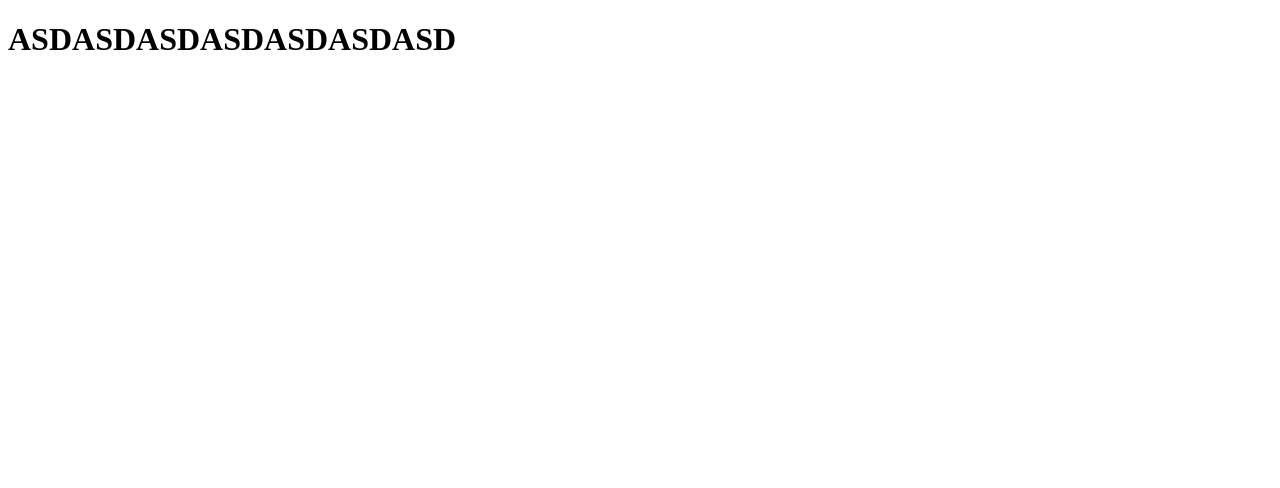
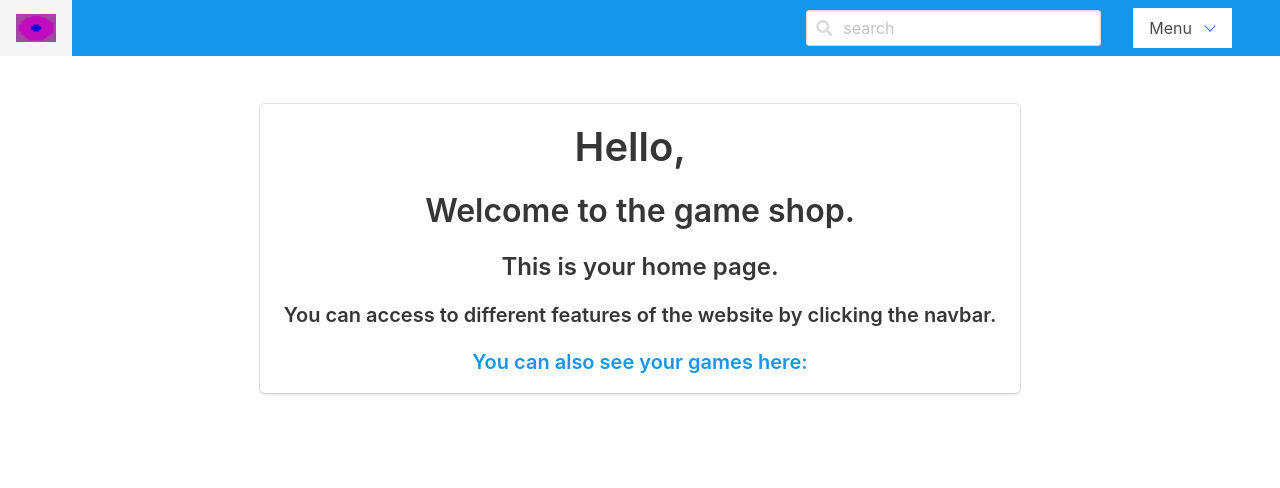
Before and after one commit to cho0op/gamesshop, a Django app: page / in a window 1280 px wide. Shown: the top 488 px of the page. Run offline with Django 3.2, Linux system fonts and the light colour scheme; some libraries are stand-ins or nearby versions.

Commit message:
changed in templates

```diff
--- a/shop/templates/shop/index.html
+++ b/shop/templates/shop/index.html
@@ -1,10 +1,36 @@
-<!DOCTYPE html>
-<html lang="en">
-<head>
-    <meta charset="UTF-8">
-    <title>Title</title>
-</head>
-<body>
-<h1>ASDASDASDASDASDASDASD</h1>
-</body>
-</html>
+{% extends "shop/player_base.html" %}
+{% block content %}
+    {% if error %}
+        <h3 style="color: red">{{ error }}</h3>
+    {% endif %}
+
+
+         <div class="has-text-centered tile is-ancestor">
+           <div style="margin: auto" class="tile is-8 is-parent">
+               <div class="tile is-child box">
+                   <h1 class="title is-2"> Hello, &nbsp;<span style="color:
+                                   #1496ed">{{ user.username }}</span> </h1>
+
+
+
+
+            <h2 class="title is-3">Welcome to the game shop.</h2>
+            <h4 class="title is-4">This is your home page.</h4>
+            <h4 class="title is-5">You can access to different features of the website by clicking the navbar.</h4>
+            <h4 class="title is-5" style="color:#1496ed">You can also see your games here:</h4>
+    </div>
+  </div>
+    </div>
+
+<div style="margin: auto" class="has-text-centered column is-half-desktop">
+         {% for game in purchased_games %}
+                <div class="box">
+                    <div class="content">
+                        <p class="title is-medium">{{ game.title }}</p>
+                        <a class="button is-success is-medium" href="{% url 'shop:play_game' game.id %}">Play</a>
+                    </div>
+                </div>
+            {% endfor %}
+</div>
+
+{% endblock content %}
--- /dev/null
+++ b/shop/templates/shop/player_base.html
@@ -0,0 +1,75 @@
+<!DOCTYPE html>
+<html lang="en">
+<head>
+    <meta charset="UTF-8">
+    <meta name="viewport" content="width=device-width, initial-scale=1">
+    <title>Gameshop</title>
+    {% load static %}
+    <link rel="stylesheet" type="text/css" href="{% static 'shop/bulma-0.6.2/css/bulma.css' %}"/>
+    <link href="https://use.fontawesome.com/releases/v5.0.6/css/all.css" rel="stylesheet">
+    {#    <link rel="stylesheet" type="text/css" href="{% static 'shop/main.css' %}"/>#}
+    <link rel="stylesheet" type="text/css" href="{% static 'shop/catalog.css' %}"/>
+</head>
+<body>
+<nav class="navbar" role="navigation" aria-label="main navigation">
+    <div class="navbar-brand">
+        <a class="navbar-item" href="{% url 'shop:index' %}">
+            <img src="{% static 'shop/images/my logo.png' %}"
+                 alt="Bulma: a modern CSS framework based on Flexbox"
+                 width="40" height="40">
+        </a>
+        <div class="navbar-burger burger" data-target="navMenu">
+            <span></span>
+            <span></span>
+            <span></span>
+        </div>
+    </div>
+    <div class="navbar-end">
+        <div class="navbar-item">
+            <form action="{% url 'shop:search' %}" method="post">
+                {% csrf_token %}
+                <p class="control has-icons-left">
+                    <input class="input" type="text" name="q" placeholder="search">
+                    <span class="icon is-left">
+                <i class="fas fa-search"></i>
+              </span>
+                </p>
+            </form>
+
+        </div>
+        <div class="navbar-item">
+            <div id="navMenu" class="navbar-menu">
+                <div class="navbar" style="min-height: 1.25rem;">
+                    <div class="navbar-item has-dropdown is-hoverable is-mobile">
+                        <a class="navbar-link">
+                            Menu
+                        </a>
+                        <div class="navbar-dropdown is-boxed">
+                            <a class="navbar-item" href="{% url 'shop:catalog' %}">
+                                Catalog
+                            </a>
+                            <a class="navbar-item" href="{% url 'shop:logout' %}">
+                                Logout
+                            </a>
+                        </div>
+                    </div>
+                </div>
+            </div>
+        </div>
+        <div class="navbar-item">
+
+        </div>
+
+    </div>
+
+</nav>
+<section class="section">
+    <div class="container">
+        {% block content %}{% endblock content %}
+    </div>
+</section>
+
+
+<script src="{% static 'shop/js/burger.js' %}"></script>
+</body>
+</html>
--- a/shop/urls.py
+++ b/shop/urls.py
@@ -10,5 +10,6 @@ urlpatterns = [
     path('login/', views.login_view, name='login'),
     path('logout/', views.logout_view, name='logout'),
     path('signup/', views.signup, name='signup'),
-    path('home/', views.home, name="home")
+    path('home/', views.home, name="home"),
+    path('catalog/', views.catalog_view, name="catalog"),
 ]
--- a/shop/views.py
+++ b/shop/views.py
@@ -67,3 +67,6 @@ def create(request):
             return redirect("shop:index")
     else:
         return redirect("shop:signup")
+
+def  catalog_view(request):
+    pass
```
